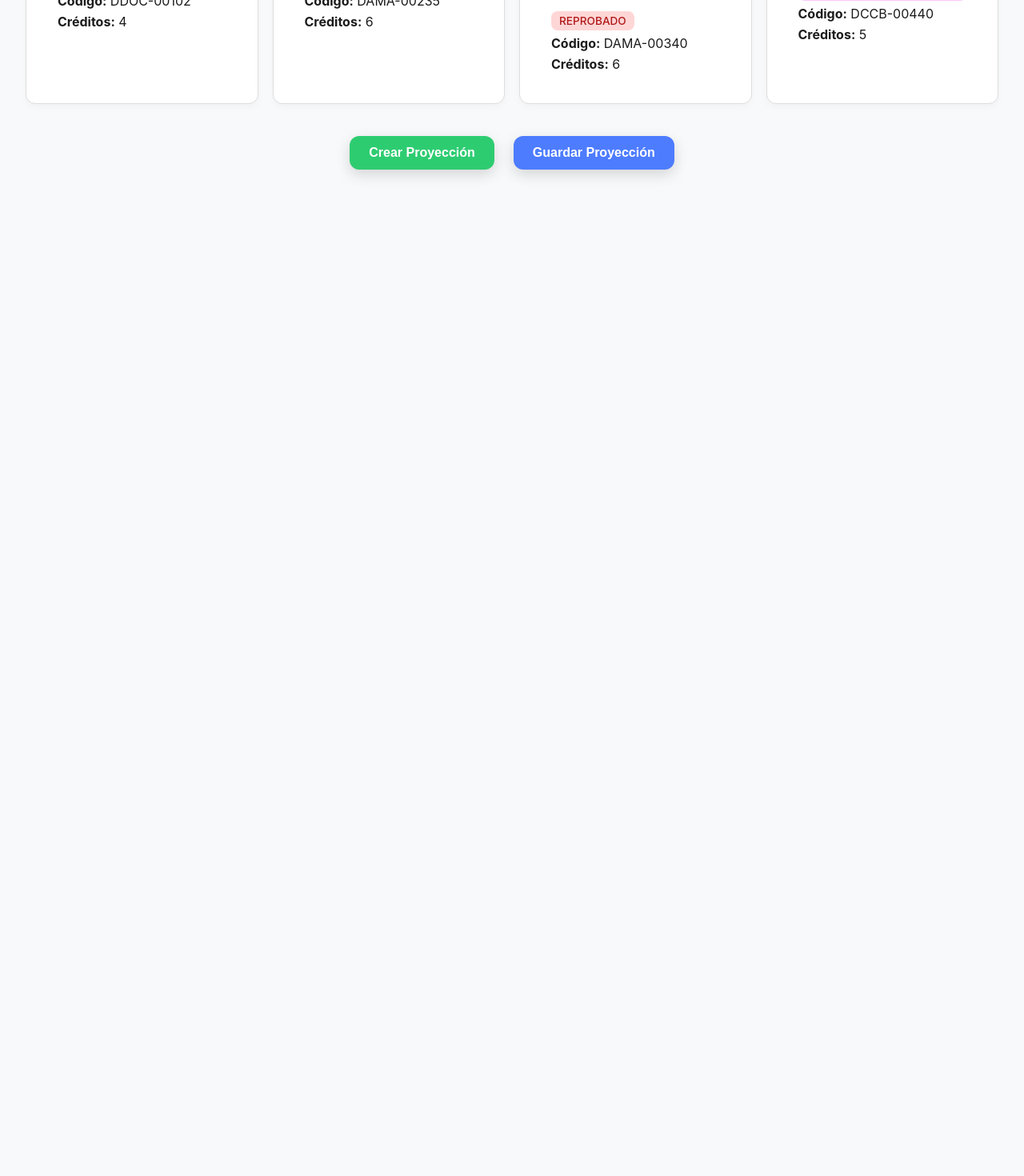
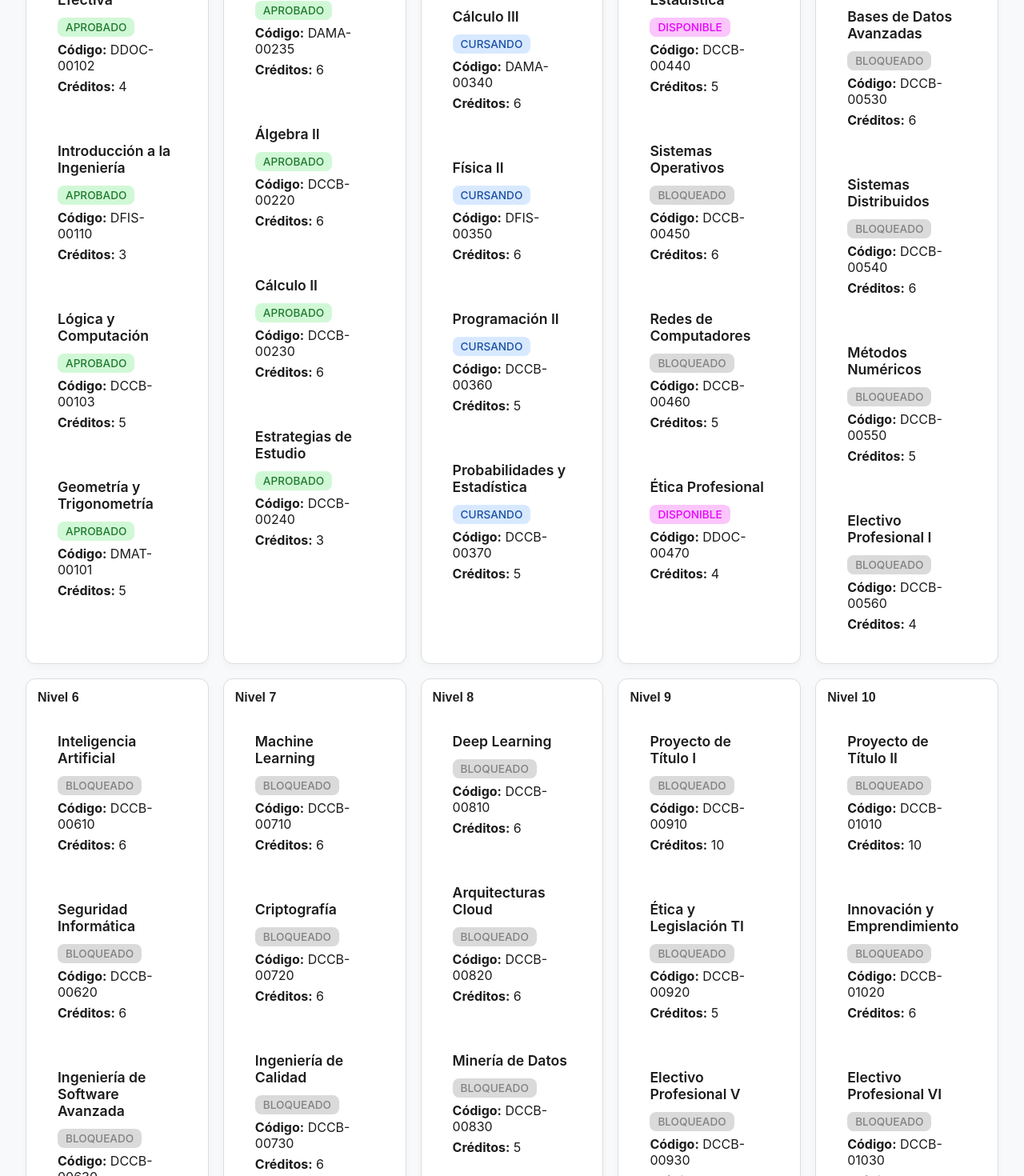
Before and after one commit to maui12/Malla-Inteligente-UCN, a React (Vite) app in the folder frontend/: page /malla/1/1/1 in a window 1280 px wide. Shown: the part 580-2050 px from the top of the page at 80% size. Before the commit the page ends 824 px from the top, so only its background shows below. Built offline with nearby package versions, Linux system fonts and the light colour scheme.

Commit message:
Correcciones fetch y cambios en front

```diff
--- a/frontend/src/components/CourseCard/CourseCard.module.css
+++ b/frontend/src/components/CourseCard/CourseCard.module.css
@@ -54,12 +54,12 @@
   color: #1a4fa3;
 }
 
-.disponible {
+.bloqueado {
   background: #dadada;
   color: #828181;
 }
 
-.disponibleprox {
+.disponible {
   background: #fbc6fb;
   color: #e600ff;
 }
--- a/frontend/src/components/CourseCard/CourseCard.tsx
+++ b/frontend/src/components/CourseCard/CourseCard.tsx
@@ -17,9 +17,9 @@ export default function CourseCard({ course, courseProgress, onClick }: CourseCa
     APROBADO: styles.aprobado,
     REPROBADO: styles.reprobado,
     CURSANDO: styles.cursando,
-    "DISPONIBLE PROXIMO SEMESTRE": styles.disponibleprox,
-    DISPONIBLE: styles.disponible
-  }[status] ?? styles.disponible;
+    DISPONIBLE: styles.disponible,   // rosa
+    BLOQUEADO: styles.bloqueado
+  }[status] ?? styles.bloqueado;
 
 
   return (
--- a/frontend/src/data/sampleData.ts
+++ b/frontend/src/data/sampleData.ts
@@ -9,41 +9,149 @@ export const sampleCareers: Career[] = [
   { codigo: "8606", nombre: "Ingeniería Civil Industrial", catalogo: "201610", courses: {} },
 ];
 
+// ================================
+//  SAMPLE COURSES - 10 SEMESTRES
+// ================================
+
 export const sampleCourses: Course[] = [
+  // SEMESTRE 1
   { codigo: "DCCB-00107", asignatura: "Álgebra I", creditos: 6, nivel: 1, prereq: [] },
   { codigo: "DCCB-00106", asignatura: "Cálculo I", creditos: 6, nivel: 1, prereq: [] },
   { codigo: "DDOC-00102", asignatura: "Comunicación Efectiva", creditos: 4, nivel: 1, prereq: [] },
+  { codigo: "DFIS-00110", asignatura: "Introducción a la Ingeniería", creditos: 3, nivel: 1, prereq: [] },
+  { codigo: "DCCB-00103", asignatura: "Lógica y Computación", creditos: 5, nivel: 1, prereq: [] },
+  { codigo: "DMAT-00101", asignatura: "Geometría y Trigonometría", creditos: 5, nivel: 1, prereq: [] },
 
+  // SEMESTRE 2
   { codigo: "DCCB-00210", asignatura: "Programación I", creditos: 6, nivel: 2, prereq: ["DCCB-00107", "DCCB-00106"] },
   { codigo: "SSED-00102", asignatura: "Proyecto", creditos: 2, nivel: 2, prereq: [] },
   { codigo: "DAMA-00235", asignatura: "Física I", creditos: 6, nivel: 2, prereq: ["DCCB-00106"] },
+  { codigo: "DCCB-00220", asignatura: "Álgebra II", creditos: 6, nivel: 2, prereq: ["DCCB-00107"] },
+  { codigo: "DCCB-00230", asignatura: "Cálculo II", creditos: 6, nivel: 2, prereq: ["DCCB-00106"] },
+  { codigo: "DCCB-00240", asignatura: "Estrategias de Estudio", creditos: 3, nivel: 2, prereq: [] },
 
+  // SEMESTRE 3
   { codigo: "DCCB-00320", asignatura: "Estructuras de Datos", creditos: 6, nivel: 3, prereq: ["DCCB-00210"] },
   { codigo: "DCCB-00330", asignatura: "Arquitectura de Computadores", creditos: 6, nivel: 3, prereq: ["DCCB-00210"] },
-  { codigo: "DAMA-00340", asignatura: "Cálculo II", creditos: 6, nivel: 3, prereq: ["DCCB-00106"] },
+  { codigo: "DAMA-00340", asignatura: "Cálculo III", creditos: 6, nivel: 3, prereq: ["DCCB-00230"] },
+  { codigo: "DFIS-00350", asignatura: "Física II", creditos: 6, nivel: 3, prereq: ["DAMA-00235"] },
+  { codigo: "DCCB-00360", asignatura: "Programación II", creditos: 5, nivel: 3, prereq: ["DCCB-00210"] },
+  { codigo: "DCCB-00370", asignatura: "Probabilidades y Estadística", creditos: 5, nivel: 3, prereq: ["DCCB-00230"] },
 
+  // SEMESTRE 4
   { codigo: "DCCB-00415", asignatura: "Bases de Datos", creditos: 6, nivel: 4, prereq: ["DCCB-00320"] },
   { codigo: "DCCB-00425", asignatura: "Ingeniería de Software", creditos: 6, nivel: 4, prereq: ["DCCB-00320"] },
   { codigo: "DCCB-00440", asignatura: "Estadística", creditos: 5, nivel: 4, prereq: ["DAMA-00340"] },
+  { codigo: "DCCB-00450", asignatura: "Sistemas Operativos", creditos: 6, nivel: 4, prereq: ["DCCB-00330"] },
+  { codigo: "DCCB-00460", asignatura: "Redes de Computadores", creditos: 5, nivel: 4, prereq: ["DCCB-00330"] },
+  { codigo: "DDOC-00470", asignatura: "Ética Profesional", creditos: 4, nivel: 4, prereq: [] },
+
+  // SEMESTRE 5
+  { codigo: "DCCB-00510", asignatura: "Análisis de Algoritmos", creditos: 6, nivel: 5, prereq: ["DCCB-00320"] },
+  { codigo: "DCCB-00520", asignatura: "Ingeniería de Requisitos", creditos: 5, nivel: 5, prereq: ["DCCB-00425"] },
+  { codigo: "DCCB-00530", asignatura: "Bases de Datos Avanzadas", creditos: 6, nivel: 5, prereq: ["DCCB-00415"] },
+  { codigo: "DCCB-00540", asignatura: "Sistemas Distribuidos", creditos: 6, nivel: 5, prereq: ["DCCB-00450"] },
+  { codigo: "DCCB-00550", asignatura: "Métodos Numéricos", creditos: 5, nivel: 5, prereq: ["DAMA-00340"] },
+  { codigo: "DCCB-00560", asignatura: "Electivo Profesional I", creditos: 4, nivel: 5, prereq: [] },
+
+  // SEMESTRE 6
+  { codigo: "DCCB-00610", asignatura: "Inteligencia Artificial", creditos: 6, nivel: 6, prereq: ["DCCB-00370"] },
+  { codigo: "DCCB-00620", asignatura: "Seguridad Informática", creditos: 6, nivel: 6, prereq: ["DCCB-00460"] },
+  { codigo: "DCCB-00630", asignatura: "Ingeniería de Software Avanzada", creditos: 6, nivel: 6, prereq: ["DCCB-00425"] },
+  { codigo: "DCCB-00640", asignatura: "Modelación y Simulación", creditos: 6, nivel: 6, prereq: ["DCCB-00550"] },
+  { codigo: "DCCB-00650", asignatura: "Electrónica Digital", creditos: 5, nivel: 6, prereq: ["DCCB-00330"] },
+  { codigo: "DCCB-00660", asignatura: "Electivo Profesional II", creditos: 4, nivel: 6, prereq: [] },
+
+  // SEMESTRE 7
+  { codigo: "DCCB-00710", asignatura: "Machine Learning", creditos: 6, nivel: 7, prereq: ["DCCB-00610"] },
+  { codigo: "DCCB-00720", asignatura: "Criptografía", creditos: 6, nivel: 7, prereq: ["DCCB-00620"] },
+  { codigo: "DCCB-00730", asignatura: "Ingeniería de Calidad", creditos: 6, nivel: 7, prereq: ["DCCB-00630"] },
+  { codigo: "DCCB-00740", asignatura: "Computación Paralela", creditos: 5, nivel: 7, prereq: ["DCCB-00510"] },
+  { codigo: "DCCB-00750", asignatura: "Electivo Profesional III", creditos: 4, nivel: 7, prereq: [] },
+  { codigo: "DCCB-00760", asignatura: "Proyecto de Software I", creditos: 6, nivel: 7, prereq: ["DCCB-00630"] },
+
+  // SEMESTRE 8
+  { codigo: "DCCB-00810", asignatura: "Deep Learning", creditos: 6, nivel: 8, prereq: ["DCCB-00710"] },
+  { codigo: "DCCB-00820", asignatura: "Arquitecturas Cloud", creditos: 6, nivel: 8, prereq: ["DCCB-00640"] },
+  { codigo: "DCCB-00830", asignatura: "Minería de Datos", creditos: 5, nivel: 8, prereq: ["DCCB-00710"] },
+  { codigo: "DCCB-00840", asignatura: "DevOps", creditos: 5, nivel: 8, prereq: ["DCCB-00630"] },
+  { codigo: "DCCB-00850", asignatura: "Electivo Profesional IV", creditos: 4, nivel: 8, prereq: [] },
+  { codigo: "DCCB-00860", asignatura: "Proyecto de Software II", creditos: 6, nivel: 8, prereq: ["DCCB-00760"] },
+
+  // SEMESTRE 9
+  { codigo: "DCCB-00910", asignatura: "Proyecto de Título I", creditos: 10, nivel: 9, prereq: ["DCCB-00860"] },
+  { codigo: "DCCB-00920", asignatura: "Ética y Legislación TI", creditos: 5, nivel: 9, prereq: [] },
+  { codigo: "DCCB-00930", asignatura: "Electivo Profesional V", creditos: 4, nivel: 9, prereq: [] },
+  { codigo: "DCCB-00940", asignatura: "Gestión de Proyectos", creditos: 6, nivel: 9, prereq: ["DCCB-00730"] },
+  { codigo: "DCCB-00950", asignatura: "Capital Humano y Liderazgo", creditos: 4, nivel: 9, prereq: [] },
+  { codigo: "DCCB-00960", asignatura: "Calidad de Software Avanzada", creditos: 5, nivel: 9, prereq: ["DCCB-00730"] },
+
+  // SEMESTRE 10
+  { codigo: "DCCB-01010", asignatura: "Proyecto de Título II", creditos: 10, nivel: 10, prereq: ["DCCB-00910"] },
+  { codigo: "DCCB-01020", asignatura: "Innovación y Emprendimiento", creditos: 6, nivel: 10, prereq: [] },
+  { codigo: "DCCB-01030", asignatura: "Electivo Profesional VI", creditos: 4, nivel: 10, prereq: [] },
+  { codigo: "DCCB-01040", asignatura: "Arquitecturas Empresariales", creditos: 6, nivel: 10, prereq: [] },
+  { codigo: "DCCB-01050", asignatura: "Ciberseguridad Avanzada", creditos: 6, nivel: 10, prereq: ["DCCB-00720"] },
+  { codigo: "DCCB-01060", asignatura: "Gestión Estratégica TI", creditos: 5, nivel: 10, prereq: [] },
 ];
 
+
+// ======================================
+//  SAMPLE PROGRESS (REALISTA)
+// ======================================
+
 export const sampleProgress: CourseProgress[] = [
-  { nrc: "10001", period: "202320", student: "333333333", course: "DCCB-00107", excluded: false, inscriptionType: "REGULAR", status: "APROBADO" },
-  { nrc: "10002", period: "202320", student: "333333333", course: "DCCB-00106", excluded: false, inscriptionType: "REGULAR", status: "REPROBADO" },
-  { nrc: "10003", period: "202120", student: "333333333", course: "DDOC-00102", excluded: false, inscriptionType: "REGULAR", status: "APROBADO" },
+  // SEMESTRE 1 — todos aprobados
+  { nrc: "10001", period: "202310", student: "333333333", course: "DCCB-00107", excluded: false, inscriptionType: "REGULAR", status: "APROBADO" },
+  { nrc: "10002", period: "202310", student: "333333333", course: "DCCB-00106", excluded: false, inscriptionType: "REGULAR", status: "APROBADO" },
+  { nrc: "10003", period: "202310", student: "333333333", course: "DDOC-00102", excluded: false, inscriptionType: "REGULAR", status: "APROBADO" },
+  { nrc: "10004", period: "202310", student: "333333333", course: "DFIS-00110", excluded: false, inscriptionType: "REGULAR", status: "APROBADO" },
+  { nrc: "10005", period: "202310", student: "333333333", course: "DCCB-00103", excluded: false, inscriptionType: "REGULAR", status: "APROBADO" },
+  { nrc: "10006", period: "202310", student: "333333333", course: "DMAT-00101", excluded: false, inscriptionType: "REGULAR", status: "APROBADO" },
 
-  { nrc: "20001", period: "202430", student: "333333333", course: "DCCB-00210", excluded: false, inscriptionType: "REGULAR", status: "CURSANDO" },
-  { nrc: "20002", period: "202430", student: "333333333", course: "SSED-00102", excluded: false, inscriptionType: "REGULAR", status: "APROBADO" },
-  { nrc: "20003", period: "202430", student: "333333333", course: "DAMA-00235", excluded: false, inscriptionType: "REGULAR", status: "CURSANDO" },
+  // SEMESTRE 2 — casi todos aprobados
+  { nrc: "20001", period: "202320", student: "333333333", course: "DCCB-00210", excluded: false, inscriptionType: "REGULAR", status: "APROBADO" },
+  { nrc: "20002", period: "202320", student: "333333333", course: "SSED-00102", excluded: false, inscriptionType: "REGULAR", status: "APROBADO" },
+  { nrc: "20003", period: "202320", student: "333333333", course: "DAMA-00235", excluded: false, inscriptionType: "REGULAR", status: "APROBADO" },
+  { nrc: "20004", period: "202320", student: "333333333", course: "DCCB-00220", excluded: false, inscriptionType: "REGULAR", status: "APROBADO" },
+  { nrc: "20005", period: "202320", student: "333333333", course: "DCCB-00230", excluded: false, inscriptionType: "REGULAR", status: "APROBADO" },
+  { nrc: "20006", period: "202320", student: "333333333", course: "DCCB-00240", excluded: false, inscriptionType: "REGULAR", status: "APROBADO" },
 
-  { nrc: "30001", period: "202430", student: "333333333", course: "DCCB-00320", excluded: false, inscriptionType: "REGULAR", status: "DISPONIBLE PROXIMO SEMESTRE" },
-  { nrc: "30002", period: "202430", student: "333333333", course: "DCCB-00330", excluded: false, inscriptionType: "REGULAR", status: "DISPONIBLE PROXIMO SEMESTRE" },
-  { nrc: "30003", period: "202430", student: "333333333", course: "DAMA-00340", excluded: false, inscriptionType: "REGULAR", status: "REPROBADO" },
+  // SEMESTRE 3 — cursando ahora
+  { nrc: "30001", period: "202430", student: "333333333", course: "DCCB-00320", excluded: false, inscriptionType: "REGULAR", status: "CURSANDO" },
+  { nrc: "30002", period: "202430", student: "333333333", course: "DCCB-00330", excluded: false, inscriptionType: "REGULAR", status: "CURSANDO" },
+  { nrc: "30003", period: "202430", student: "333333333", course: "DAMA-00340", excluded: false, inscriptionType: "REGULAR", status: "CURSANDO" },
+  { nrc: "30004", period: "202430", student: "333333333", course: "DFIS-00350", excluded: false, inscriptionType: "REGULAR", status: "CURSANDO" },
+  { nrc: "30005", period: "202430", student: "333333333", course: "DCCB-00360", excluded: false, inscriptionType: "REGULAR", status: "CURSANDO" },
+  { nrc: "30006", period: "202430", student: "333333333", course: "DCCB-00370", excluded: false, inscriptionType: "REGULAR", status: "CURSANDO" },
 
+  // SEMESTRE 4 — disponibles (prerequisitos cumplidos o casi)
   { nrc: "40001", period: "", student: "333333333", course: "DCCB-00415", excluded: false, inscriptionType: "REGULAR", status: "DISPONIBLE" },
   { nrc: "40002", period: "", student: "333333333", course: "DCCB-00425", excluded: false, inscriptionType: "REGULAR", status: "DISPONIBLE" },
-  { nrc: "40003", period: "", student: "333333333", course: "DCCB-00440", excluded: false, inscriptionType: "REGULAR", status: "DISPONIBLE PROXIMO SEMESTRE" },
+  { nrc: "40003", period: "", student: "333333333", course: "DCCB-00440", excluded: false, inscriptionType: "REGULAR", status: "DISPONIBLE" },
+  { nrc: "40004", period: "", student: "333333333", course: "DCCB-00450", excluded: false, inscriptionType: "REGULAR", status: "BLOQUEADO" },
+  { nrc: "40005", period: "", student: "333333333", course: "DCCB-00460", excluded: false, inscriptionType: "REGULAR", status: "BLOQUEADO" },
+  { nrc: "40006", period: "", student: "333333333", course: "DDOC-00470", excluded: false, inscriptionType: "REGULAR", status: "DISPONIBLE" },
+
+  // SEMESTRES SUPERIORES — todos bloqueados
+  ...[
+    "DCCB-00510","DCCB-00520","DCCB-00530","DCCB-00540","DCCB-00550","DCCB-00560",
+    "DCCB-00610","DCCB-00620","DCCB-00630","DCCB-00640","DCCB-00650","DCCB-00660",
+    "DCCB-00710","DCCB-00720","DCCB-00730","DCCB-00740","DCCB-00750","DCCB-00760",
+    "DCCB-00810","DCCB-00820","DCCB-00830","DCCB-00840","DCCB-00850","DCCB-00860",
+    "DCCB-00910","DCCB-00920","DCCB-00930","DCCB-00940","DCCB-00950","DCCB-00960",
+    "DCCB-01010","DCCB-01020","DCCB-01030","DCCB-01040","DCCB-01050","DCCB-01060",
+  ].map((code, idx) => ({
+    nrc: `900${idx + 1}`,
+    period: "",
+    student: "333333333",
+    course: code,
+    excluded: false,
+    inscriptionType: "REGULAR",
+    status: "BLOQUEADO",
+  })),
 ];
+
 
 // Estudiantes de ejemplo
 export const sampleStudents: Student[] = [
--- a/frontend/src/pages/CurriculumPage/CurriculumPage/CurriculumPage.tsx
+++ b/frontend/src/pages/CurriculumPage/CurriculumPage/CurriculumPage.tsx
@@ -8,6 +8,7 @@ import CourseCard from "../../../components/CourseCard/CourseCard";
 import Button from "../../../components/Buttons/Button";
 import styles from "./CurriculumPage.module.css";
 import { useLocation } from "react-router-dom";
+import { fetchCurriculum, fetchCourseDetails } from "../../../api/curriculum.services";
 
 import { sampleCareers, sampleCourses, sampleProgress } from "../../../data/sampleData";
 
@@ -17,16 +18,13 @@ interface LocationState {
 }
 
 
-// -----------------------------------------
-// Determinar estado de cada curso
-// -----------------------------------------
 
 type CourseStatus =
   | "completed"
   | "failed"
   | "in-progress"
-  | "available-next-semester"
-  | "not-started";
+  | "available"
+  | "blocked";
 
 function getCourseStatus(course: Course, progress: CourseProgress[]): CourseStatus {
   const p = progress.find((x) => x.course === course.codigo);
@@ -45,10 +43,10 @@ function getCourseStatus(course: Course, progress: CourseProgress[]): CourseStat
   );
 
   if (allPrereqsApproved && prereqList.length > 0) {
-    return "available-next-semester";
+    return "available";            // antes: available-next-semester
   }
 
-  return "not-started";
+  return "blocked";
 }
 
 // -----------------------------------------
@@ -75,14 +73,9 @@ useEffect(() => {
     async function loadData() {
       setLoading(true);
       try {
-        /*
-          Revisar cuando el backend esté listo, por ahora sigue
-          con los datos de prueba de data/sampleData
-        */
 
-
-        // const curriculum = await fetchCurriculum(selectedCareer.codigo);
-        // setCourses(curriculum.courses);
+        //const curriculum = await fetchCurriculum(selectedCareer.codigo);
+        //setCourses(curriculum.courses);
 
         // const token = localStorage.getItem("token")!;
         // const progress = await fetchMyProgress(token);
```
Also changed, not shown: frontend/src/api/progress.services.ts (+2 -11 lines), 1 other file (tests, documents, lock files or other folders).
